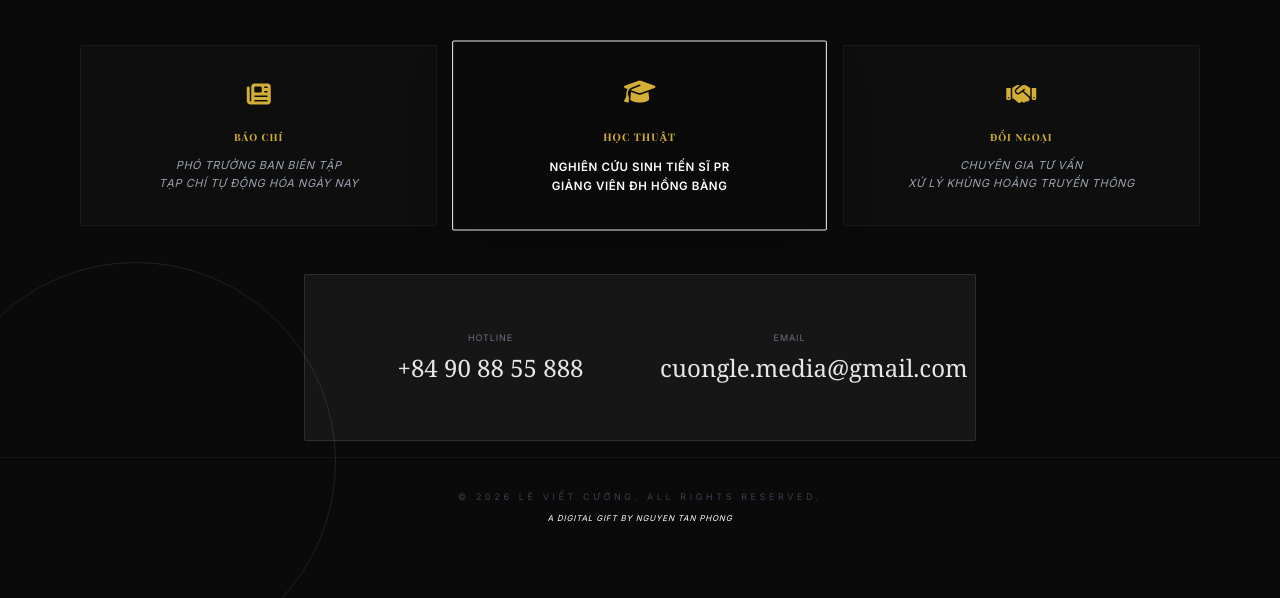
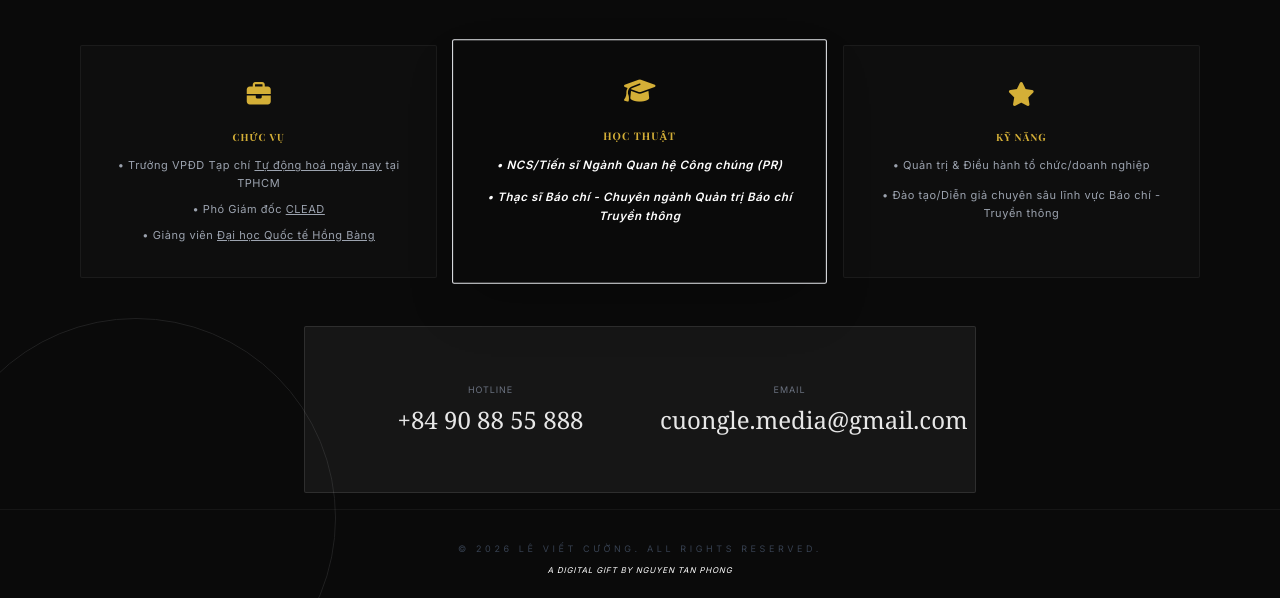
Before and after one commit to DanManNong/web-anhCuong, a plain HTML site: page index.html in a window 1280 px wide. Shown: the part 502-1100 px from the top of the page. Drawn offline with nearby package versions, Linux system fonts and the light colour scheme; a web font is replaced by a local one.

Commit message:
Update index.html

```diff
--- a/index.html
+++ b/index.html
@@ -3,7 +3,7 @@
 <head>
     <meta charset="UTF-8">
     <meta name="viewport" content="width=device-width, initial-scale=1.0">
-    <title>Thạc sĩ - Nhà báo Lê Viết Cường | Media & Communications Expert</title>
+    <title>Thạc sĩ - Nhà báo Lê Viết Cường | Professional Profile</title>
     <script src="https://cdn.tailwindcss.com"></script>
     <link rel="stylesheet" href="https://cdnjs.cloudflare.com/ajax/libs/font-awesome/6.4.0/css/all.min.css">
     <link href="https://fonts.googleapis.com/css2?family=Playfair+Display:ital,wght@0,700;1,700&family=Inter:wght@300;400;600&display=swap" rel="stylesheet">
@@ -37,26 +37,45 @@
         </div>
 
         <h1 class="text-4xl md:text-6xl font-serif font-bold uppercase tracking-tighter leading-tight text-center mb-3">
-            Lê Viết Cường <span class="text-gold italic font-light text-3xl md:text-5xl block md:inline-block md:ml-2">(Cuong Le)</span>
+            Lê Viết Cường <span class="text-gold italic font-light text-3xl md:text-5xl block md:inline-block md:ml-2">Cuong Le</span>
         </h1>
 
         <p class="text-sm md:text-lg font-light text-gray-400 tracking-[0.15em] mb-12 text-center uppercase">Thạc sĩ – Nhà báo • Chuyên gia Truyền thông & Đối ngoại</p>
 
         <div class="grid grid-cols-1 md:grid-cols-3 gap-6 mb-12 w-full max-w-6xl px-4 text-center">
-            <div class="p-8 border border-white/5 bg-white/[0.02] rounded-sm group hover:border-gold/30 transition">
-                <i class="fas fa-newspaper text-gold mb-5 text-2xl"></i>
-                <h3 class="text-[10px] font-bold tracking-widest uppercase text-gold mb-3">Báo chí</h3>
-                <p class="text-[11px] text-gray-400 uppercase tracking-wider italic leading-relaxed">Phó Trưởng Ban Biên tập<br>Tạp chí Tự động hóa Ngày nay</p>
+
+            <div class="p-8 border border-white/5 bg-white/[0.02] rounded-sm group hover:border-gold/30 transition min-h-[220px] flex flex-col justify-between">
+                <div>
+                    <i class="fas fa-briefcase text-gold mb-5 text-2xl"></i>
+                    <h3 class="text-[10px] font-bold tracking-widest uppercase text-gold mb-3">Chức vụ</h3>
+                    <ul class="text-[11px] text-gray-400 space-y-2 leading-relaxed tracking-wider">
+                        <li>• Trưởng VPĐD Tạp chí <a href="http://www.tudonghoangaynay.vn" target="_blank" class="hover:text-gold underline decoration-gold/30">Tự động hoá ngày nay</a> tại TPHCM</li>
+                        <li>• Phó Giám đốc <a href="http://www.clead.vn" target="_blank" class="hover:text-gold underline decoration-gold/30">CLEAD</a></li>
+                        <li>• Giảng viên <a href="http://www.hiu.vn" target="_blank" class="hover:text-gold underline decoration-gold/30">Đại học Quốc tế Hồng Bàng</a></li>
+                    </ul>
+                </div>
             </div>
-            <div class="p-8 border border-gold/40 bg-gold/5 rounded-sm shadow-2xl transform scale-105">
-                <i class="fas fa-graduation-cap text-gold mb-5 text-2xl"></i>
-                <h3 class="text-[10px] font-bold tracking-widest uppercase text-gold mb-3">Học thuật</h3>
-                <p class="text-[11px] text-white font-semibold uppercase tracking-wider leading-relaxed">Nghiên cứu sinh Tiến sĩ PR<br>Giảng viên ĐH Hồng Bàng</p>
+
+            <div class="p-8 border border-gold/40 bg-gold/5 rounded-sm shadow-2xl transform scale-105 z-20 min-h-[220px] flex flex-col justify-between">
+                <div>
+                    <i class="fas fa-graduation-cap text-gold mb-5 text-2xl"></i>
+                    <h3 class="text-[10px] font-bold tracking-widest uppercase text-gold mb-3">Học thuật</h3>
+                    <ul class="text-[11px] text-white space-y-3 leading-relaxed tracking-wider font-semibold italic">
+                        <li>• NCS/Tiến sĩ Ngành Quan hệ Công chúng (PR)</li>
+                        <li>• Thạc sĩ Báo chí - Chuyên ngành Quản trị Báo chí Truyền thông</li>
+                    </ul>
+                </div>
             </div>
-            <div class="p-8 border border-white/5 bg-white/[0.02] rounded-sm group hover:border-gold/30 transition">
-                <i class="fas fa-handshake text-gold mb-5 text-2xl"></i>
-                <h3 class="text-[10px] font-bold tracking-widest uppercase text-gold mb-3">Đối ngoại</h3>
-                <p class="text-[11px] text-gray-400 uppercase tracking-wider italic leading-relaxed">Chuyên gia tư vấn<br>Xử lý khủng hoảng truyền thông</p>
+
+            <div class="p-8 border border-white/5 bg-white/[0.02] rounded-sm group hover:border-gold/30 transition min-h-[220px] flex flex-col justify-between">
+                <div>
+                    <i class="fas fa-star text-gold mb-5 text-2xl"></i>
+                    <h3 class="text-[10px] font-bold tracking-widest uppercase text-gold mb-3">Kỹ năng</h3>
+                    <ul class="text-[11px] text-gray-400 space-y-3 leading-relaxed tracking-wider">
+                        <li>• Quản trị & Điều hành tổ chức/doanh nghiệp</li>
+                        <li>• Đào tạo/Diễn giả chuyên sâu lĩnh vực Báo chí - Truyền thông</li>
+                    </ul>
+                </div>
             </div>
         </div>
 
```
